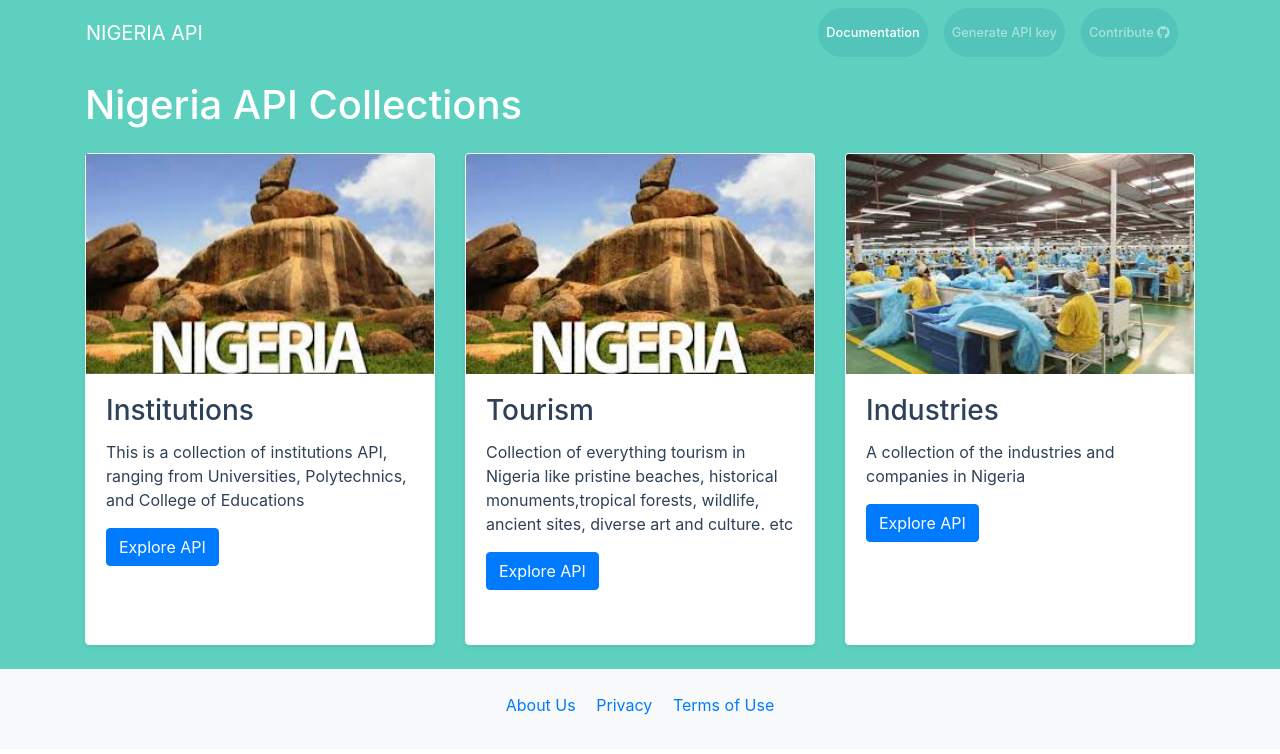
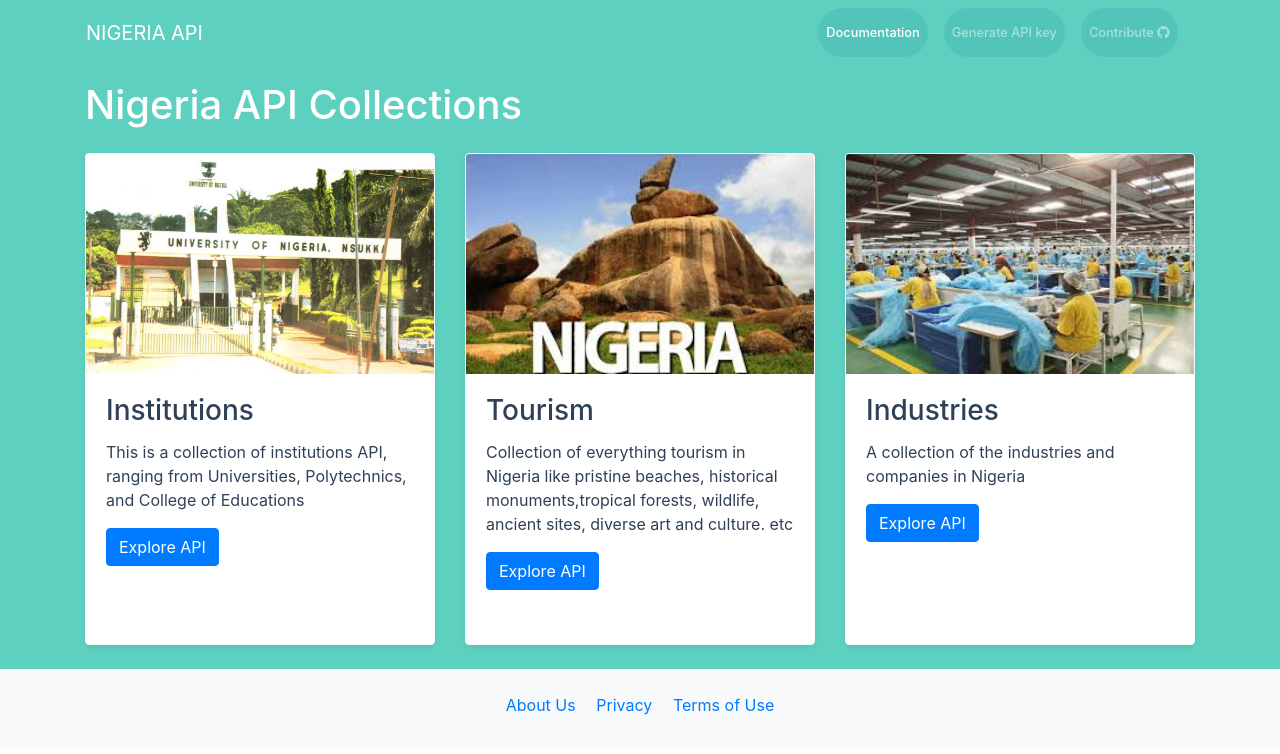
Before and after one commit to WuraLab/NigeriaApi-Frontend, a React (Create React App) app: page /dashboard in a window 1280 px wide. Shown: the top 754 px of the page. Built offline with nearby package versions, Linux system fonts and the light colour scheme.

Commit message:
code refactor

```diff
--- a/src/components/dashboard/dashboard.js
+++ b/src/components/dashboard/dashboard.js
@@ -69,13 +69,13 @@ class Dashboard extends Component {
               <div id="carouselExampleSlidesOnly" className="carousel slide" data-ride="carousel">
                 <div className="carousel-inner">
                   <div className="carousel-item active">
-            <img class="d-block w-100" src={tourism} alt="First slide"/>
+            <img class="d-block w-100" src={institution} alt="First slide"/>
         </div>
     <div className="carousel-item">
-      <img className="d-block w-100" src={tourism} alt="Second slide"/>
+      <img className="d-block w-100" src={institution} alt="Second slide"/>
              </div>
     <div className="carousel-item">
-      <img className="d-block w-100" src={tourism} alt="Third slide"/>
+      <img className="d-block w-100" src={institution} alt="Third slide"/>
              </div>
   </div>
 </div>
```
